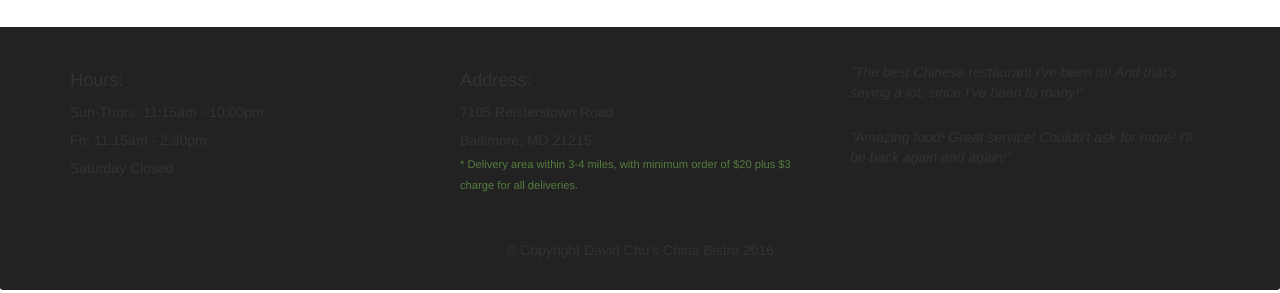
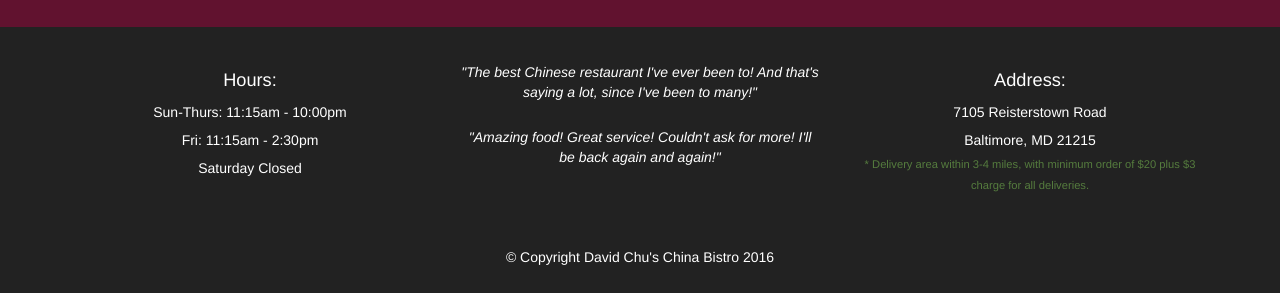
Before and after one commit to AleFlores15/ChifaWeb, a plain HTML site: page index.html in a window 1280 px wide. Shown: the part 1163-1456 px from the top of the page. Drawn offline with Linux system fonts and the light colour scheme.

Commit message:
final changes

```diff
--- a/css/styles.css
+++ b/css/styles.css
@@ -1,8 +1,13 @@
+
+
 /** HEADER **/
 #header-nav {
   background-color: #f6b319; /* Establece un color de fondo amarillo para el header */
   border-radius: 0; /* hace que el header no tenga bordes redondeados */
   border: 0; /* Sin borde en el header */
+}
+body {
+  background-color: #61122f; /* Color vino oscuro */
 }
 
 #logo-img {
@@ -156,11 +161,21 @@
   padding-bottom: 30px;
   background-color: #222;
   border-top: 0;
+  color: white;
 }
 .panel-footer div.row {
   margin-bottom: 35px;
 }
-
+.panel-footer section {
+  margin-bottom: 30px;
+  text-align: center;
+}
+.panel-footer section:nth-child(3) {
+  margin-bottom: 0; /* Ya hay margen en la fila */
+}
+.panel-footer section hr {
+  width: 50%;
+}
 #hours,
 #address {
   line-height: 2;
@@ -180,6 +195,7 @@
 #testimonials p:nth-child(2) {
   margin-top: 25px;
 }
+
 /* END FOOTER */
 
 /********** Large devices only **********/
--- a/index.html
+++ b/index.html
@@ -100,6 +100,11 @@
           Saturday Closed
           <hr class="visible-xs">
         </section>
+        <section id="testimonials" class="col-sm-4">
+          <p>"The best Chinese restaurant I've ever been to! And that's saying a lot, since I've been to many!"</p>
+          <p>"Amazing food! Great service! Couldn't ask for more! I'll be back again and again!"</p>
+          <hr class="visible-xs">
+        </section>
         <section id="address" class="col-sm-4">
           <span>Address:</span><br>
           7105 Reisterstown Road<br>
@@ -107,14 +112,11 @@
           <p>* Delivery area within 3-4 miles, with minimum order of $20 plus $3 charge for all deliveries.</p>
           <hr class="visible-xs">
         </section>
-        <section id="testimonials" class="col-sm-4">
-          <p>"The best Chinese restaurant I've been to! And that's saying a lot, since I've been to many!"</p>
-          <p>"Amazing food! Great service! Couldn't ask for more! I'll be back again and again!"</p>
-        </section>
       </div>
       <div class="text-center">&copy; Copyright David Chu's China Bistro 2016</div>
     </div>
   </footer>
+
 
   <!-- jQuery (Bootstrap JS plugins depend on it) -->
   <script src="js/jquery-2.1.4.min.js"></script>
```
